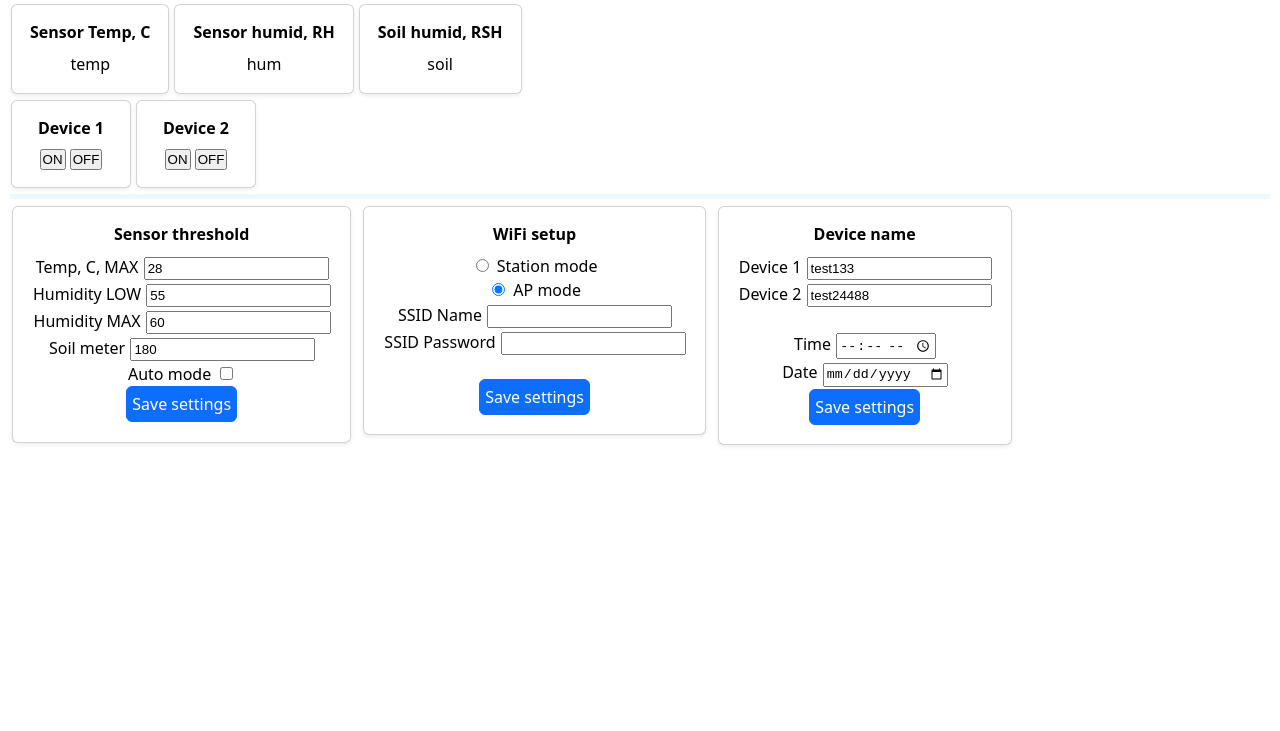
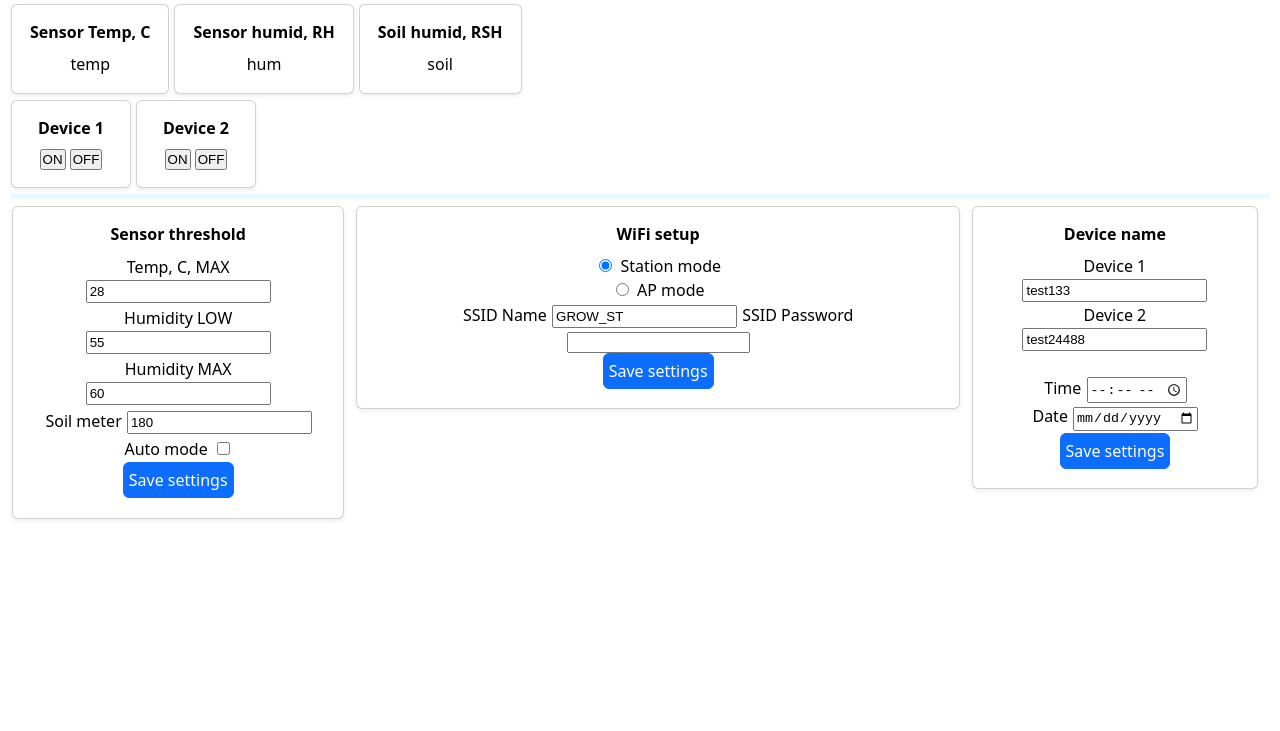
Before and after one commit to raven703/esp32_meteocontrol, a plain HTML site: page index.html in a window 1280 px wide. Shown: the part 69-800 px from the top of the page. Drawn offline with Linux system fonts and the light colour scheme; no server answers.

Commit message:
some css fixes

```diff
--- a/index.html
+++ b/index.html
@@ -5,7 +5,7 @@
         <meta name="viewport" content="width=device-width, initial-scale=1, shrink-to-fit=no" />
         <meta name="description" content="" />
         <meta name="author" content="" />
-        <title>GrowBox CS 0.9.5</title>
+        <title>GrowBox CS 0.9.6</title>
 
 
         <script src="javascript2.js"></script>
@@ -24,7 +24,7 @@
 
 
           <div class="d-header-h1">
-             <h1>Grow CS v.0.9.2</h1>
+             <h1>Grow CS v.0.9.6</h1>
 
             </div>
 
@@ -91,28 +91,37 @@
             <div class="card shadow-sm p-1 mb-1 bg-white rounded text-center">
                     <div class="card-body">
                       <h4 class="card-title ">Sensor threshold</h4>
-                      <form  id="grow_box_settings">
+                      <form id="grow_box_settings">
 
-                        <div class="form-outline mb-4">
+                        <div class="form-outline  d-flex-sensor">
+                    <div>
                       <label class="form-label" for="temp_max">Temp, C, MAX</label>
                       <input type="number" required="required" id="temp_max" name="temper" class="form-control">
-                      <br>
+                    </div>
+
+                    <div>
                       <label class="form-label" for="hum_low">Humidity LOW</label>
                       <input type="number" required="required" id="hum_low" name="humid_low" class="form-control">
-                      <br>
+                    </div>
+
+                    <div>
                       <label class="form-label" for="hum_max">Humidity MAX</label>
                       <input type="number" required="required" id="hum_max" name="humid_high" class="form-control" >
-                      <br>
+                    </div>
+
+                    <div>
                       <label class="form-label" for="soil_meter">Soil meter</label>
                       <input type="number" required="required" id="soil_meter" name="soil" class="form-control" > <br>
+                    </div>
 
-
-                     <label class="form-check-label" for="autoMode">Auto mode</label>
+                    <div>
+                    <label class="form-check-label" for="autoMode">Auto mode</label>
                      <input class="form-check-input" type="checkbox" id="autoMode" name="automode" onclick="autoModeCtrl()"/>
+                    </div>
 
                      <div class="p-1 ">
-                      <input class="btn btn-primary btn-block mb-4" type="submit" value="Save settings" >
-                </div>
+                      <input class="btn btn-primary btn-block " type="submit" value="Save settings" >
+                    </div>
 
                      </div>
 
@@ -130,7 +139,7 @@
                 <div class="card-body">
                   <h4 class="card-title">WiFi setup</h4>
 
-                  <form id="wifi_setup">
+                  <form id="wifi_setup" class = "d-flex-sensor">
 
                     <div class="form-check">
                       <input class="form-check-input" type="radio" name="wifi_mode" id="station_mode"/>
@@ -142,16 +151,16 @@
                       <label class="form-check-label" for="point_mode"> AP mode </label>
                     </div>
 
-                   <div class="form-outline mb-4">
+                   <div class="form-outline d-flex-sensor">
 
                         <label class="form-label" for="ssid_name">SSID Name</label>
-                        <input type="text" required="required" id="ssid" name="ssid" class="form-control" > <br>
+                        <input type="text" required="required" id="ssid" name="ssid" class="form-control" >
 
                         <label class="form-label" for="ssid_pass">SSID Password</label>
-                        <input type="text" required="required" id="ssid_pass" name="ssid_pass" class="form-control" > <br>
+                        <input type="password" required="required" id="ssid_pass" name="ssid_pass" class="form-control" >
                         <br>
 
-                        <input class="btn btn-primary btn-block mb-4" type="submit" value="Save settings" >
+                        <input class="btn btn-primary btn-block " type="submit" value="Save settings" >
                     </div>
                       </form>
                 </div>
@@ -165,7 +174,7 @@
 
                   <form id="device_name">
 
-                    <div class="form-outline mb-4">
+                    <div class="form-outline ">
 
                         <label class="form-label" for="device_name1" >Device 1</label>
                          <input type="text" required="required" id="device1_name" name="device1_name" class="form-control"> <br>
@@ -181,14 +190,14 @@
                         </div>
                         <div>
                         <label class="form-label" for="date">Date</label>
-                        <input type="date" required="required" id="time" name="date" class="form-control">
+                        <input type="date" required="required" id="date" name="date" class="form-control">
 
                       </div>
                       </div>
 
 
 
-                        <input class="btn btn-primary btn-block mb-4" type="submit" value="Save settings" >
+                        <input class="btn btn-primary btn-block " type="submit" value="Save settings" >
                     </div>
                       </form>
                 </div>
--- a/javascript2.js
+++ b/javascript2.js
@@ -41,8 +41,7 @@ async function getDataFromServer() {
 
       data = JSON.parse(event.data);
 
-          // console.log(data['Sensors']['hum']);
-      // console.log(data['Control']);
+
 
       // get sensors value from SSE
       let temper = data['Sensors']['temp'];
@@ -156,15 +155,14 @@ function convertFormData(formData) {
       event.preventDefault()
       let wifi_mode='false'
       params = convertFormData(new FormData(wifi_setup));
-      //console.log(params['ssid'])
-      //console.log(params['ssid_pass'])
+
 
       if (document.getElementById('station_mode').checked) {
-          console.log('staion mode selected');
+
           wifi_mode = 'station';
       }
       else {
-          console.log('point mode selected');
+
           wifi_mode = 'point';
       }
 
@@ -178,6 +176,9 @@ function convertFormData(formData) {
   async function show_config_data () {
      let response = await fetch("config.json"); // load config from server
      let config = await response.json();
+
+     let boot_ini = await fetch('boot_ini.json');
+     let wifi = await boot_ini.json();
 
      sessionStorage.setItem('temper', config['temper'])
      sessionStorage.setItem('hum_low', config['humid'][0]);
@@ -193,6 +194,18 @@ function convertFormData(formData) {
       document.getElementById('soil_meter').value = config['soil'];
       document.getElementById('device1_name').value = config['device1_name'];
       document.getElementById('device2_name').value = config['device2_name'];
+      document.getElementById('ssid').value = wifi['SSID']
+
+      if (wifi['DEFAULT_WIFI_MODE'] == 'station') {
+        document.getElementById('station_mode').checked = true
+        document.getElementById('point_mode').checked = false
+
+      } else {
+        document.getElementById('point_mode').checked = true
+        document.getElementById('station_mode').checked = false
+      }
+
+
       if (config['auto'] == 'True') {
           document.getElementById("autoMode").checked = true;
       } else {
--- a/main.css
+++ b/main.css
@@ -33,7 +33,14 @@ body {
 .d-flex {
 display: flex;
 }
-
+.d-wrap {
+	flex-wrap: wrap;
+}
+.d-flex-sensor {
+	display: flex;
+	flex-direction: column;
+	align-items: flex-start;
+  }
 .d-header-h1 {
 	display: flex;
 	flex-grow: 4;
@@ -159,14 +166,14 @@ line-height: 1.2;
 	margin-bottom: 0;
 }
 .btn {
+	margin-top: 5px;
 	--bs-btn-padding-x: 5px;
 	--bs-btn-padding-y: 5px;
-	--bs-btn-font-family: ;
 	--bs-btn-font-size: 1rem;
 	--bs-btn-font-weight: 400;
 	--bs-btn-line-height: 1.5;
-	--bs-btn-color: #212529;
-	--bs-btn-bg: transparent;
+
+
 	--bs-btn-border-width: 1px;
 	--bs-btn-border-color: transparent;
 	--bs-btn-border-radius: 0.375rem;
@@ -182,7 +189,7 @@ line-height: 1.2;
 	color: var(--bs-btn-color);
 	text-align: center;
 	text-decoration: none;
-	vertical-align: middle;
+
 	cursor: pointer;
 	-webkit-user-select: none;
 	-moz-user-select: none;
@@ -310,4 +317,5 @@ input[type=text] {
   input[type=number] {
 	padding:2px;
 	margin:2px 0;
+	width:55px;
   }
```
Also changed, not shown: 1 other file.
